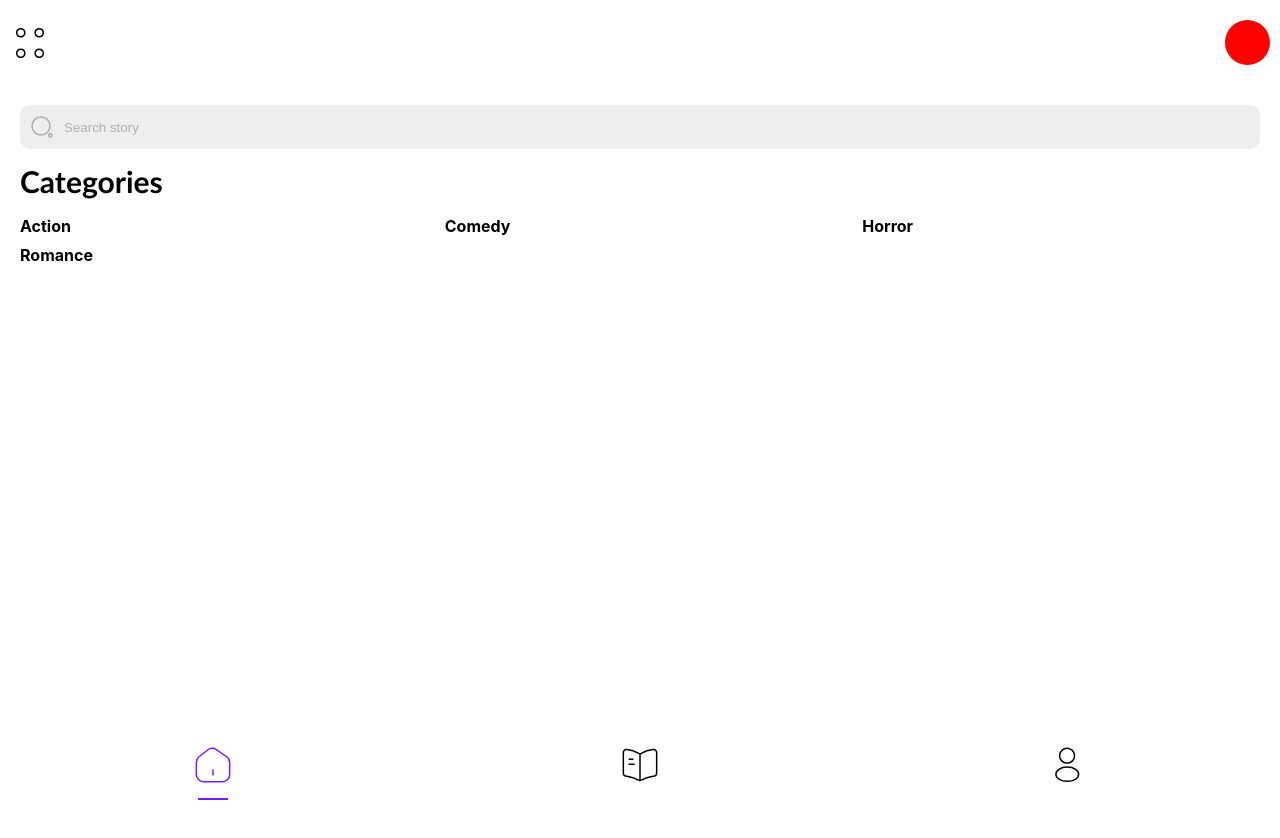
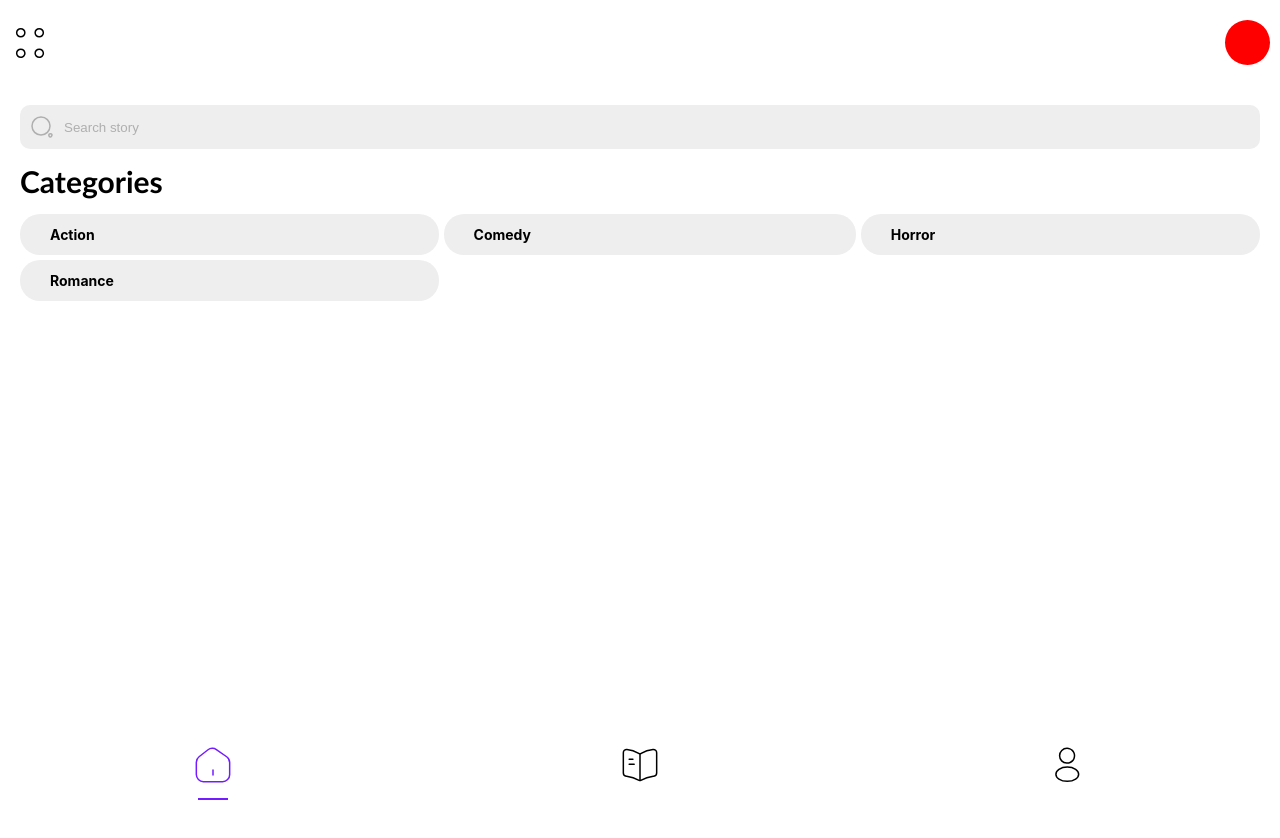
Before and after one commit to DihanVermeulen/CodeSpace-Storyful-Fullstack_application, a React (Vite) app in the folder Storyful-client/: page / in a window 1280 px wide. Shown: the top 838 px of the page. Built offline with nearby package versions, Linux system fonts and the light colour scheme.

Commit message:
Added styles for category button

```diff
--- a/Storyful-client/src/components/layout/CategoryButton/CategoryButton.css
+++ b/Storyful-client/src/components/layout/CategoryButton/CategoryButton.css
@@ -0,0 +1,13 @@
+.category-button {
+  display: flex;
+  border-radius: 20px;
+  background-color: #eeeeee;
+}
+
+.category-button div {
+    padding: 10px;
+}
+
+.category-button-title {
+    font-size: 14px;
+}
```
